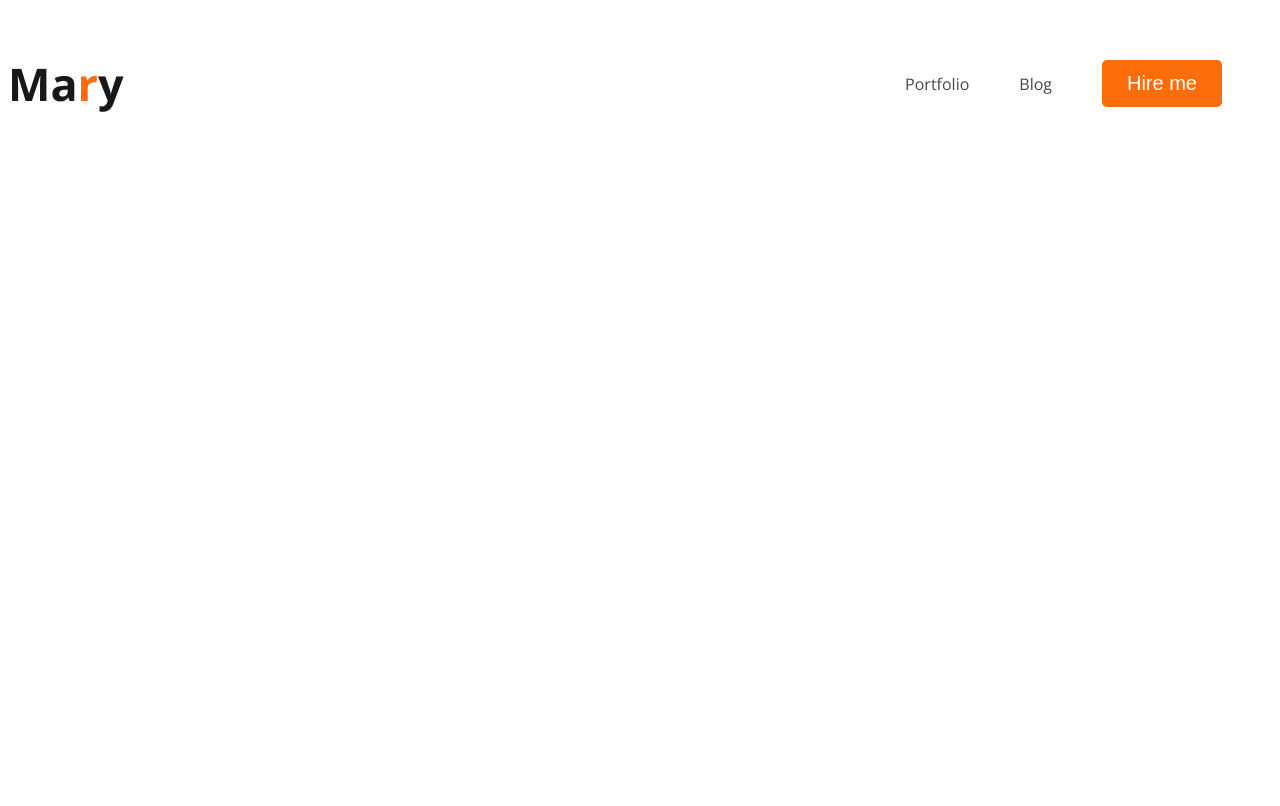
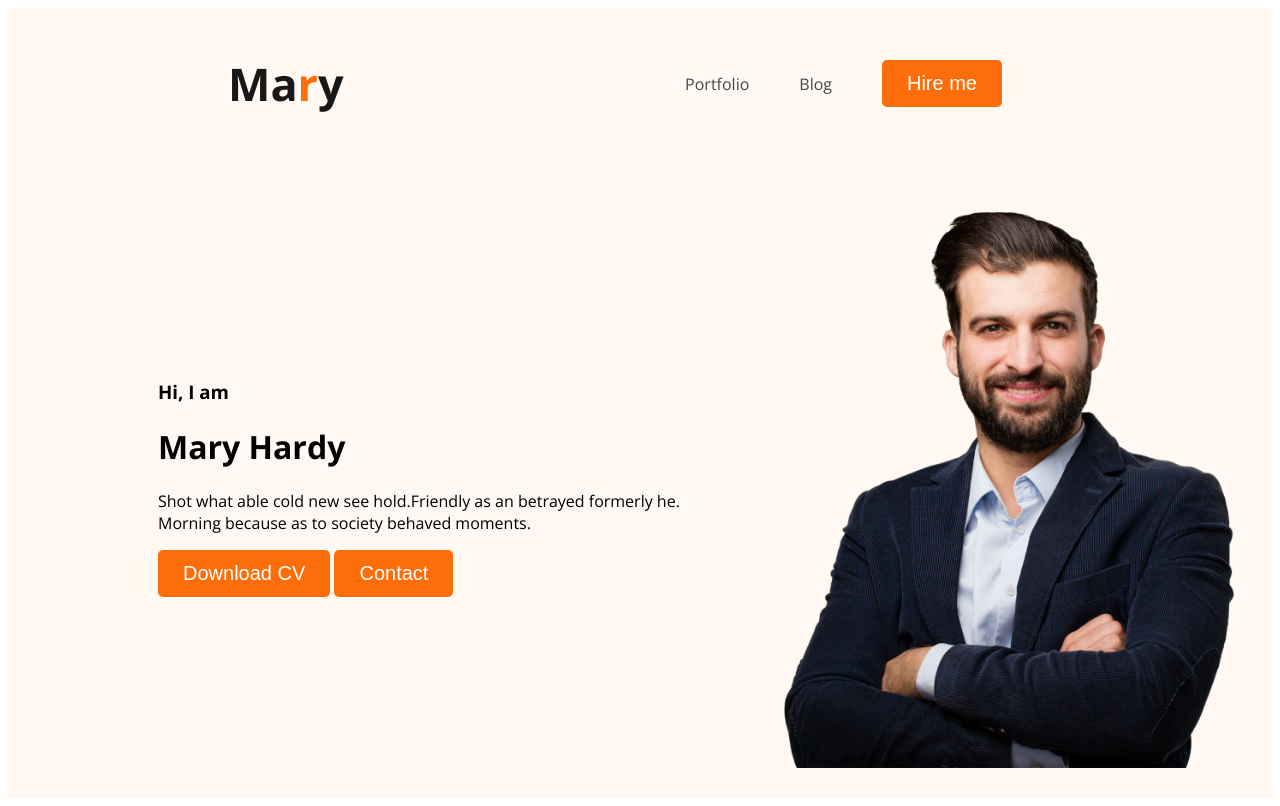
Before and after one commit to 123naim/web-developer-projects, a plain HTML site: page index.html in a window 1280 px wide. Drawn offline with nearby package versions, Linux system fonts and the light colour scheme.

Commit message:
banner images commit

```diff
--- a/index.html
+++ b/index.html
@@ -11,7 +11,7 @@
 </head>
 <body>
     <!-- this is header section start -->
-    <header>
+    <header class="header">
              <nav>
                 <h3 class="nav-title">Ma<span class="color-primary">r</span>y</h3>
                 <ul>
@@ -20,6 +20,16 @@
                     <li><button class="btn-primary">Hire me</button></li>
                 </ul>
              </nav>
+             <div class="banner">
+                <div class="banner-content">
+                    <h3 class="banner-greeting">Hi, I  am</h3>
+                    <h1 class="banner-title">Mary Hardy</h1>
+                    <p>Shot what able cold new see hold.Friendly as an betrayed formerly he. Morning because as to society behaved moments.</p>
+                    <button class="btn-primary">Download CV</button>
+                    <button class="btn-primary">Contact</button>
+                </div>
+                <img class="profile-pic" src="images/hardy.png" alt="">
+             </div>
     </header>
 
 
--- a/styles/style.css
+++ b/styles/style.css
@@ -22,6 +22,7 @@ nav {
     display: flex;
     justify-content: space-between;
     align-items: center;
+    margin: 0px 220px;
 }
 
 .nav-title {
@@ -44,3 +45,16 @@ nav a {
     text-decoration: none;
     color: #474747;
 }
+
+/* header related style */
+.header{
+    background-color: #FFF8F3;
+}
+.banner{
+    padding: 30px 30px 30px 150px;
+    display: flex;
+    align-items: center;
+}
+.banner .profile-pic{
+    width: 500px;
+}
```
